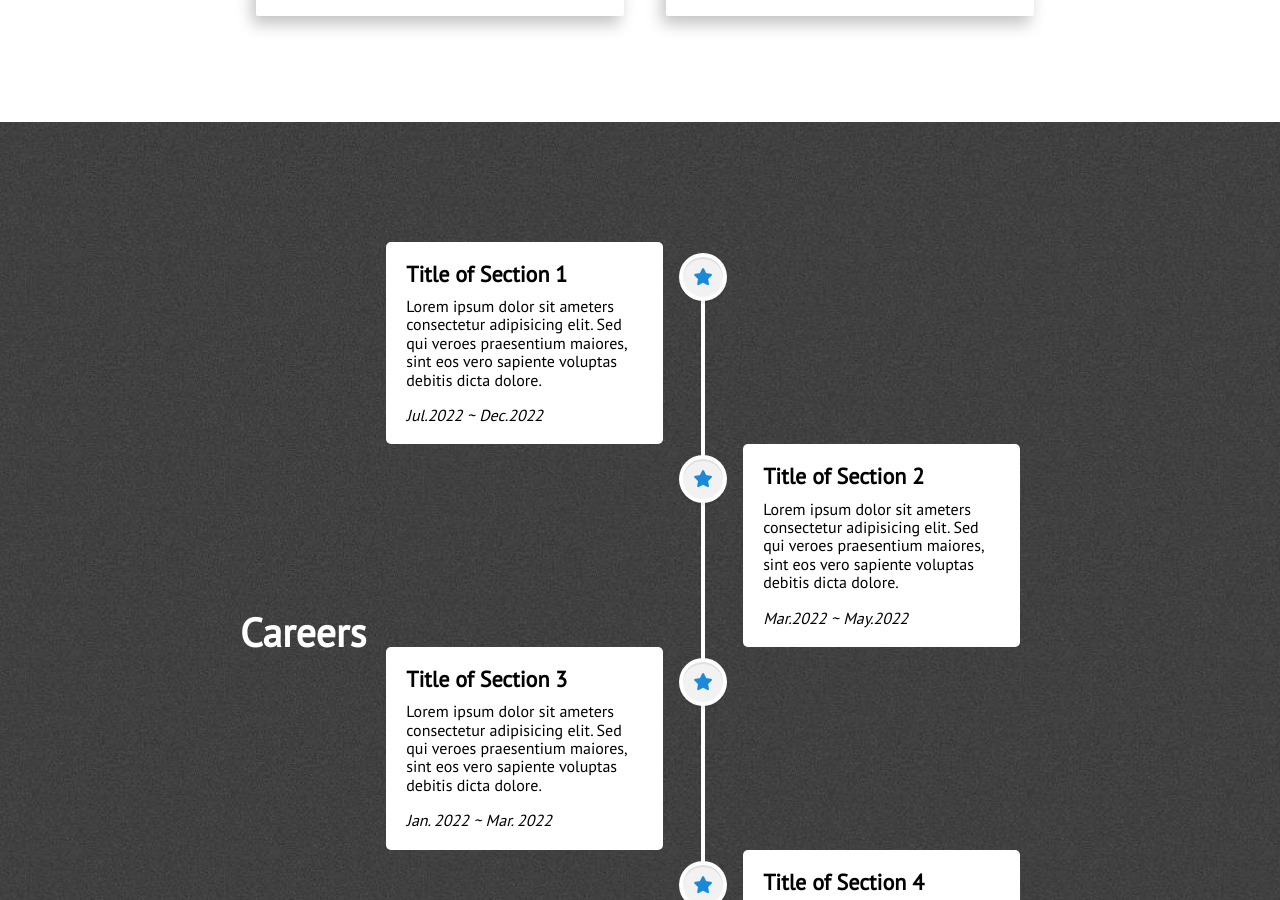
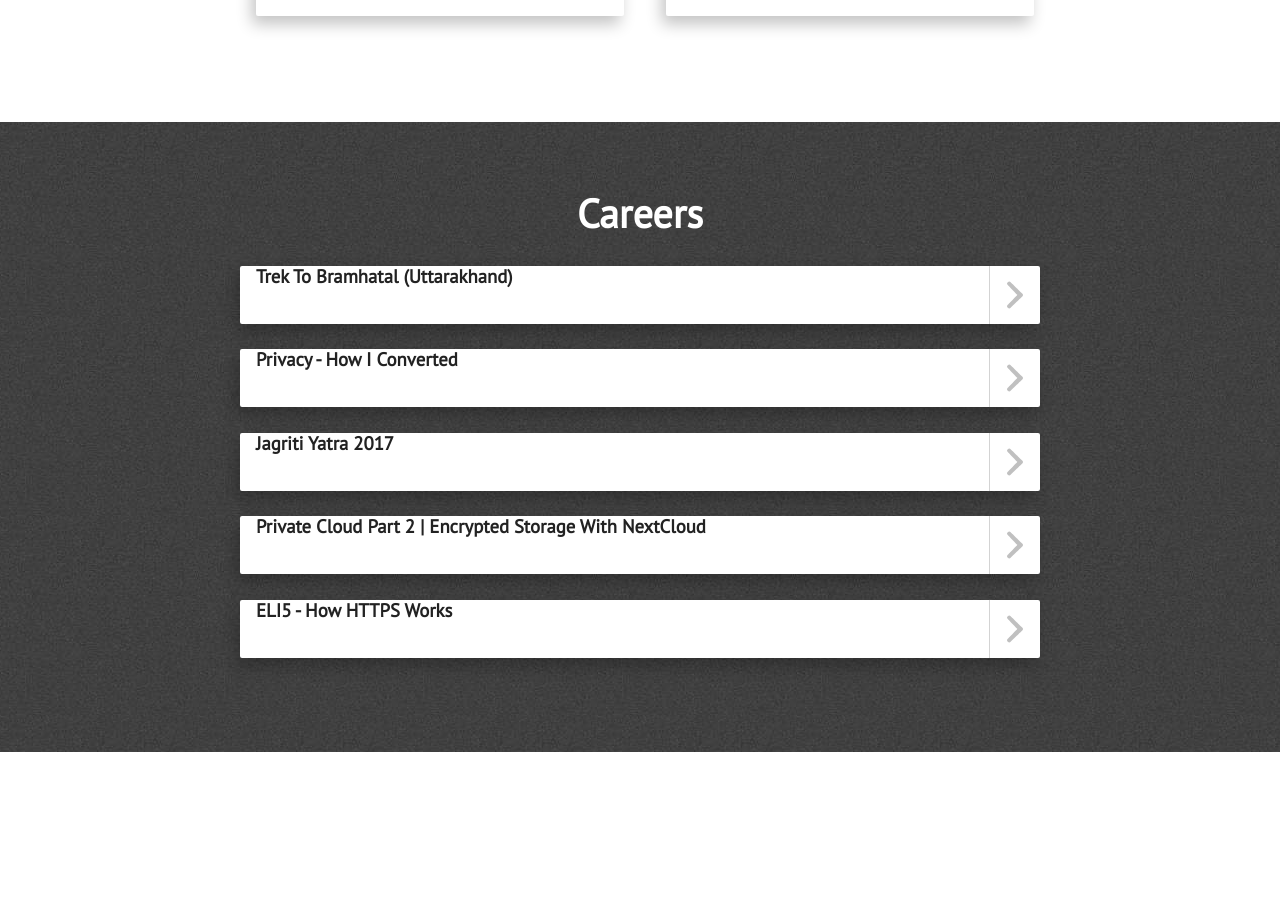
Before and after one commit to YoungheeGGO/YoungheeGGo.github.io, a Jekyll site: the page built from index.html, in a window 1280 px wide and 900 px high, scrolled down 2881 px. Built offline with Jekyll 4.4.1, drawn with Linux system fonts in a browser that asks for light colours; nearby versions of some CDN libraries; some of the changed text lies outside the part shown.

Commit message:
Update blogs.html

```diff
--- a/_includes/blogs.html
+++ b/_includes/blogs.html
@@ -1,16 +1,17 @@
 <!--Origin Theme-->
-<!--<div class="section-wrapper">
+<div class="section-wrapper">
     <section class="section" id="blog-posts">
         <div class="full-width">
             <div class="section-heading" id="recent-posts-text">Careers</div>
             <div class="blogs-wrapper" id="rss-feeds"></div>
         </div>
     </section>
-</div>-->
+</div>
 
 
 <!--*******************************************************************************-->
-<div class="section-wrapper">
+
+<!--<div class="section-wrapper">
 <section class="section" id="blog-posts">
 <div class="section-heading" >Careers</div>
   <div class="wrapper-line">
@@ -22,11 +23,9 @@
         <i class="icon fas fa-star"></i>
         <div class="details">
           <span class="title">Title of Section 1</span>
-          <!--<span>1st Jan 2021</span>-->
         </div>
         <p>Lorem ipsum dolor sit ameters consectetur adipisicing elit. Sed qui veroes praesentium maiores, sint eos vero sapiente voluptas debitis dicta dolore.</p>
         <div class="bottom">
-          <!--<a href="#">Read more</a>-->
           <i>Jul.2022 ~ Dec.2022</i>
         </div>
       </section>
@@ -36,11 +35,9 @@
         <i class="icon fas fa-star"></i>
         <div class="details">
           <span class="title">Title of Section 2</span>
-          <!--<span>2nd Jan 2021</span>-->
         </div>
         <p>Lorem ipsum dolor sit ameters consectetur adipisicing elit. Sed qui veroes praesentium maiores, sint eos vero sapiente voluptas debitis dicta dolore.</p>
         <div class="bottom">
-          <!--<a href="#">Read more</a>-->
           <i>Mar.2022 ~ May.2022</i>
         </div>
       </section>
@@ -50,11 +47,9 @@
         <i class="icon fas fa-star"></i>
         <div class="details">
           <span class="title">Title of Section 3</span>
-          <!--<span>3rd Jan 2021</span>-->
         </div>
         <p>Lorem ipsum dolor sit ameters consectetur adipisicing elit. Sed qui veroes praesentium maiores, sint eos vero sapiente voluptas debitis dicta dolore.</p>
         <div class="bottom">
-          <!--<a href="#">Read more</a>-->
           <i>Jan. 2022 ~ Mar. 2022</i>
         </div>
       </section>
@@ -75,4 +70,4 @@
 
   </div>
   </section>
-</div>
+</div>-->
```
